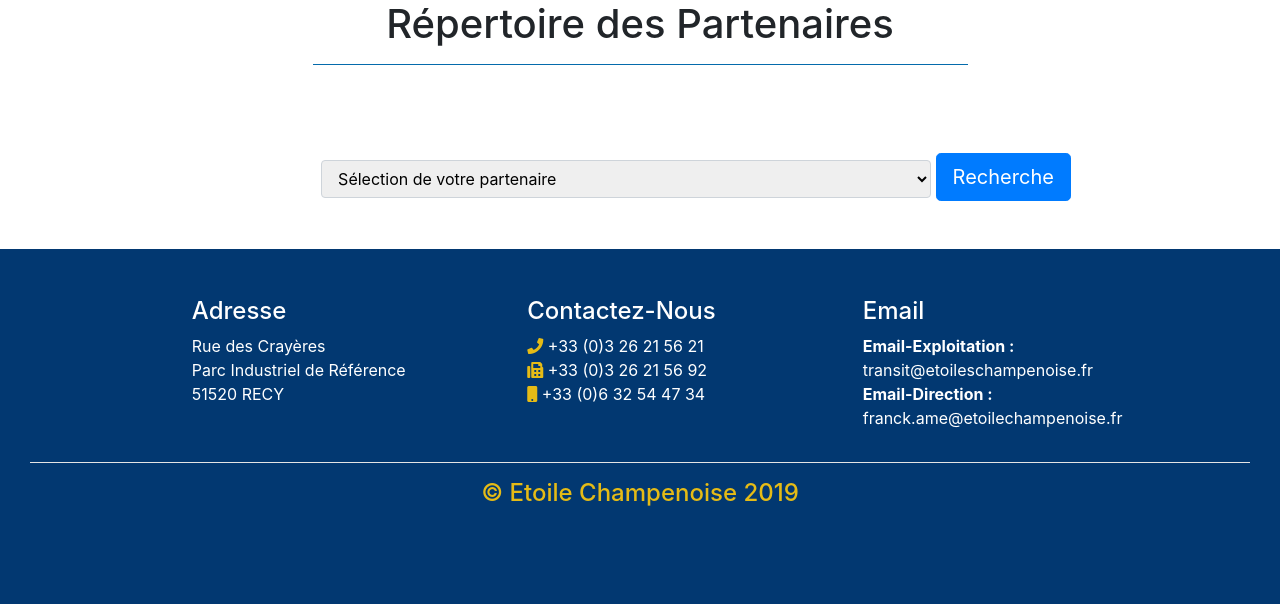
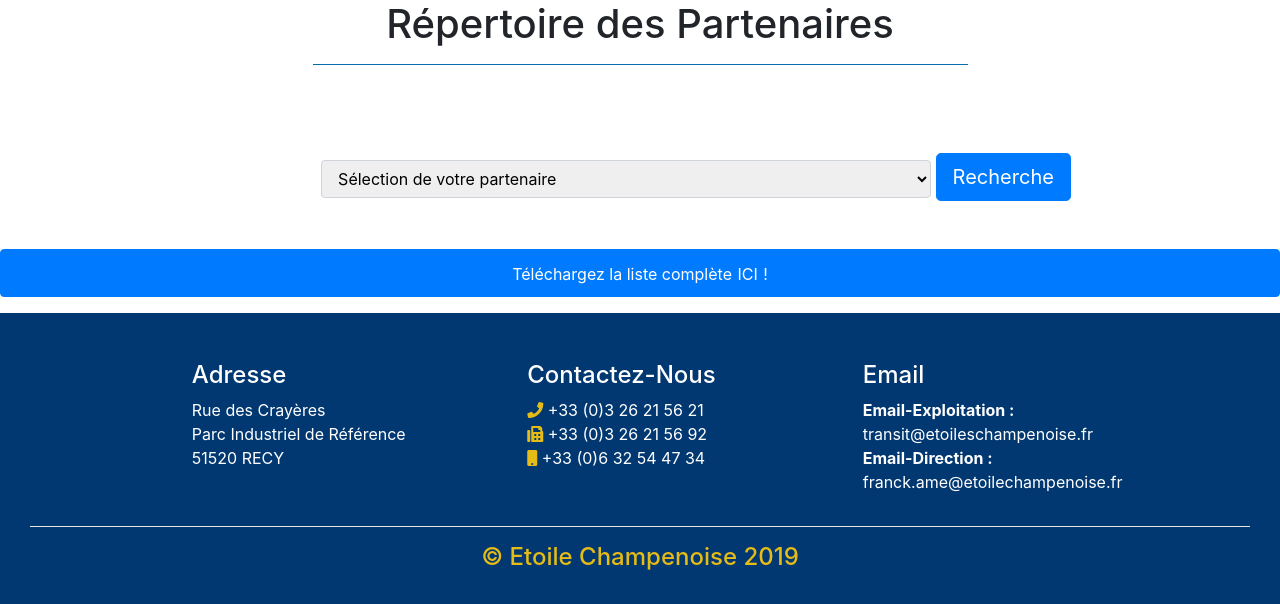
Before and after one commit to Valentin-Cordier/Etoile-Champenoise, a PHP site: page /repertoire.php in a window 1280 px wide. Shown: the part 577-1181 px from the top of the page. Before the commit the page ends 1083 px from the top, so only its background shows below. Run offline with PHP 8.4, Linux system fonts and the light colour scheme; a user stored in the database is signed in; data comes from the database, SQL or seed files in the repository; data that the repository does not hold is empty; some libraries are stand-ins or nearby versions.

Commit message:
encore amélioré, mais encore des detail me dérange

```diff
--- a/css/repertoire.css
+++ b/css/repertoire.css
@@ -16,7 +16,7 @@
 .mid1{
   width: 100% !important;
   height: 3em !important;
-  padding: .375rem 35% .375rem 35%;
+  padding: .375rem 30% .375rem 30%;
   height: calc(2.25rem + 2px);
   border-radius: 0.25rem;
   border: 1px solid #007bff;
@@ -29,3 +29,15 @@
 span{
   max-width: 100%;
 }
+.txtmed{
+  padding-top: 0.75em;
+  border-radius: 0.25rem;
+  border: 1px solid #007bff;
+  background-color: #007bff;
+  height: 3em !important;
+  color: white;
+  text-align: center;
+}
+.y txtmed{
+  color: #007bff;
+}
--- a/inc/interface/repertoire.php
+++ b/inc/interface/repertoire.php
@@ -66,9 +66,6 @@
 
 
     }
-    echo '</div>
-
-                    <p class="txtmed" >Téléchargez la liste complète <a href="data/repertoire-2018.xlsx" class="y txtmed">ICI</a> ! </p>
-                </div>';
+    echo '</div>';
 }
 ?>
--- a/repertoire.php
+++ b/repertoire.php
@@ -66,6 +66,8 @@
 
     </div>
     <?php require_once 'inc/interface/repertoire.php';?>
+    <p class="txtmed" >Téléchargez la liste complète <a href="data/repertoire-2018.xlsx" class="y txtmed">ICI</a> ! </p>
+</div>
         </div>
       </div>
     </div>
```
Also changed, not shown: 1 other file.
